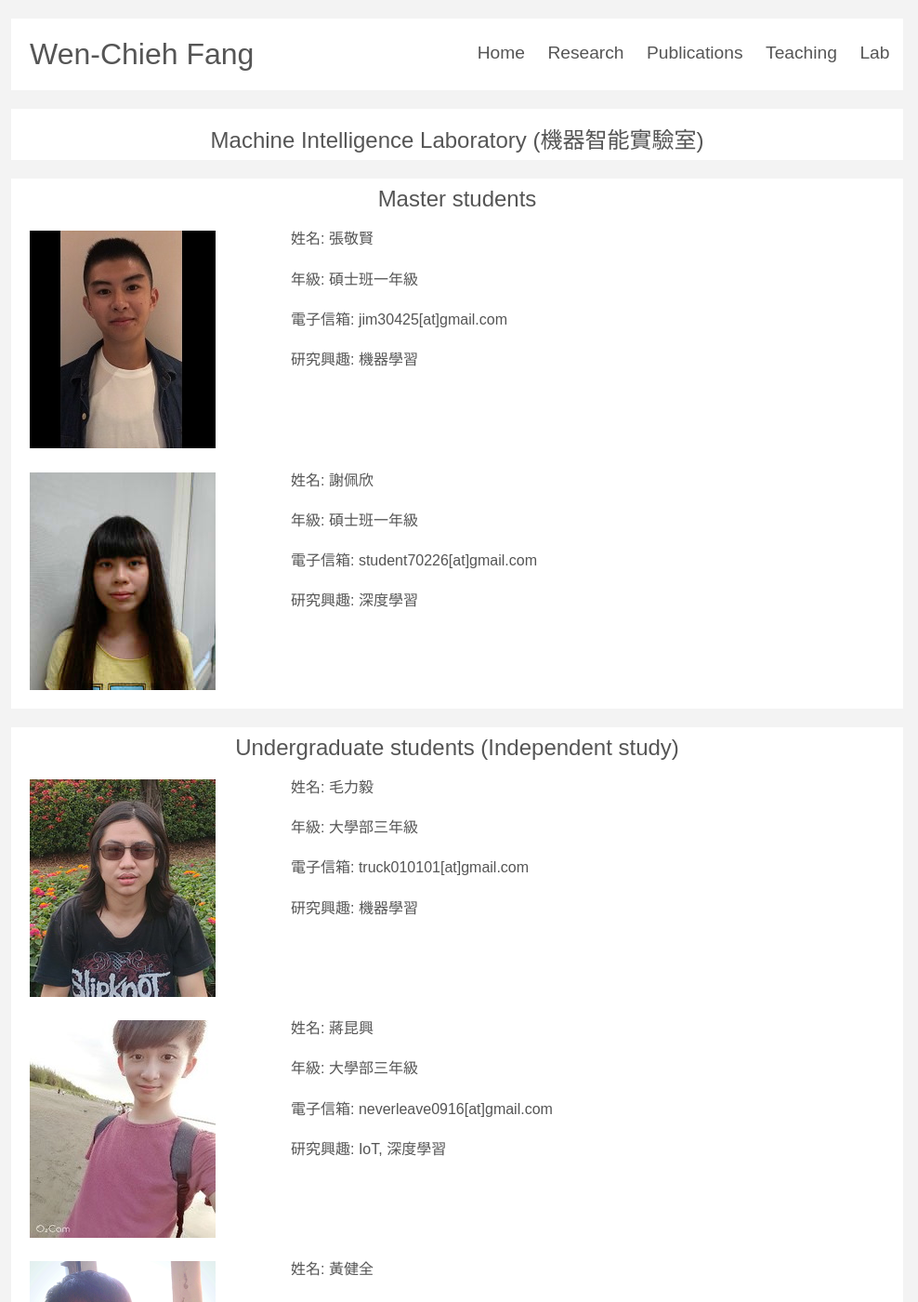
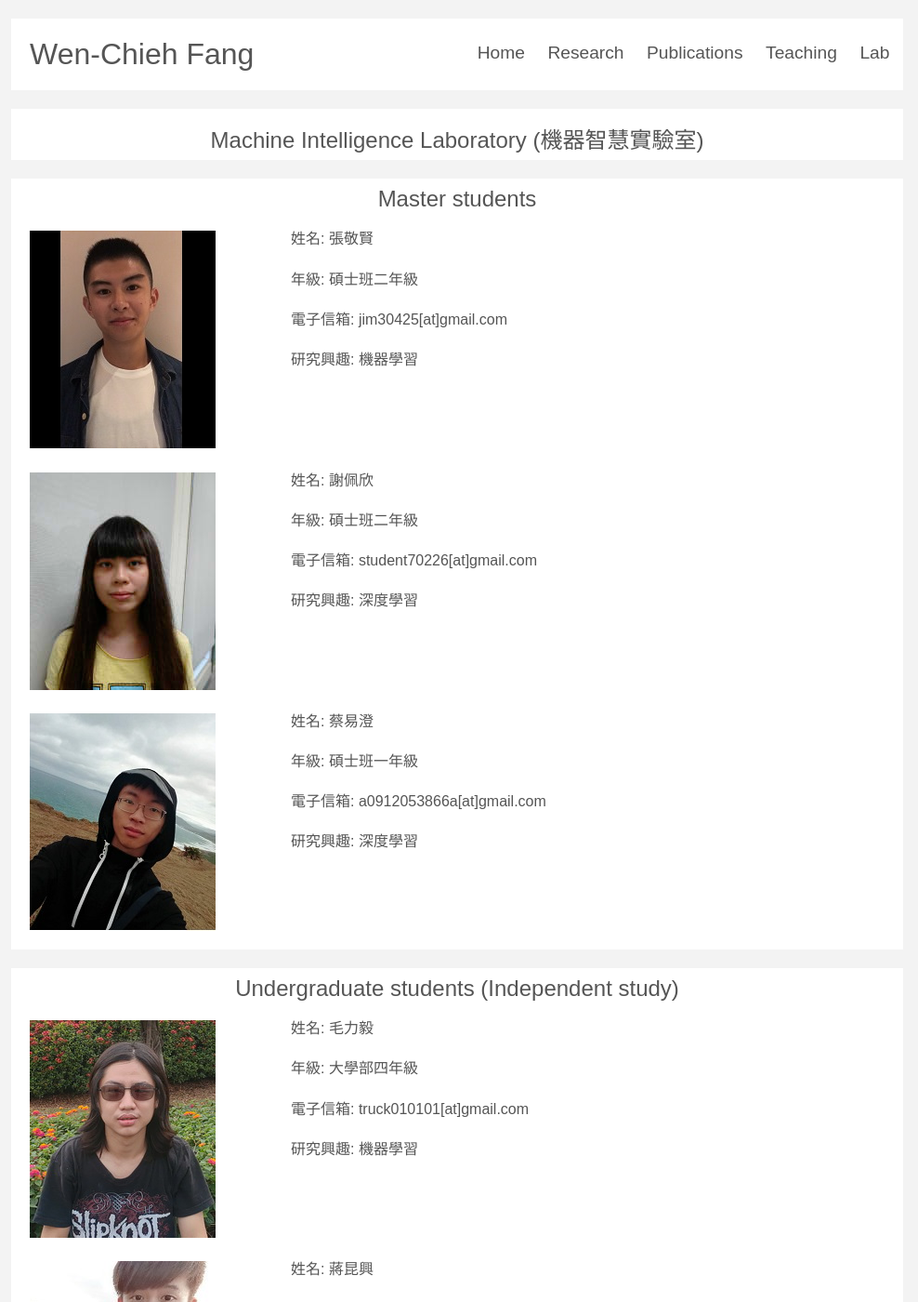
Before and after one commit to ncyu-deep/myblog, a Jekyll site: the page built from lab.md, in a window 1280 px wide and 1400 px high. Shown: the whole window at 93% size, without its empty margins (148-1136 px from the left). Built offline with Jekyll 4.4.1, drawn with Linux system fonts in a browser that asks for light colours; some web fonts are replaced; some of the changed text lies outside the part shown.

Commit message:
Revise lab.md: Add Yi-Cheng Tsai

```diff
--- a/lab.md
+++ b/lab.md
@@ -3,7 +3,7 @@ layout: default
 title: My lab
 ---
 
-<h2 style="text-align: center">Machine Intelligence Laboratory (機器智能實驗室)</h2>
+<h2 style="text-align: center">Machine Intelligence Laboratory (機器智慧實驗室)</h2>
 
 <hr>
 
@@ -13,7 +13,7 @@ title: My lab
 
 姓名: 張敬賢
 
-年級: 碩士班一年級
+年級: 碩士班二年級
 
 電子信箱: jim30425[at]gmail.com
 
@@ -23,13 +23,27 @@ title: My lab
 
 <br/>
 
-<img src="Pei-Hsin.png" align="left" style="margin-top:5px; margin-right:81px" alt="Jin-Xian"/>
+<img src="Pei-Hsin.png" align="left" style="margin-top:5px; margin-right:81px" alt="Pei-Hsin"/>
 
 姓名: 謝佩欣
 
+年級: 碩士班二年級
+
+電子信箱: student70226[at]gmail.com
+
+研究興趣: 深度學習
+
+<br/>
+
+<br/>
+
+<img src="Yi-Cheng.png" align="left" style="margin-top:5px; margin-right:81px" alt="Yi-Cheng"/>
+
+姓名: 蔡易澄
+
 年級: 碩士班一年級
 
-電子信箱: student70226[at]gmail.com
+電子信箱: a0912053866a[at]gmail.com
 
 研究興趣: 深度學習
 
@@ -45,7 +59,7 @@ title: My lab
 
 姓名: 毛力毅
 
-年級: 大學部三年級
+年級: 大學部四年級
 
 電子信箱: truck010101[at]gmail.com
 
@@ -59,7 +73,7 @@ title: My lab
 
 姓名: 蔣昆興
 
-年級: 大學部三年級
+年級: 大學部四年級
 
 電子信箱: neverleave0916[at]gmail.com
 
@@ -73,7 +87,7 @@ title: My lab
 
 姓名: 黃健全
 
-年級: 大學部三年級
+年級: 大學部四年級
 
 電子信箱: a3813065a[at]gmail.com
 
@@ -87,65 +101,9 @@ title: My lab
 
 姓名: 林宥霖
 
-年級: 大學部三年級
+年級: 大學部四年級
 
 電子信箱: sjisjisji0[at]gmail.com
-
-研究興趣: 機器學習
-
-<br/>
-
-<br/>
-
-<img src="lin.png" align="left" style="margin-top:5px; margin-right:81px" alt="lin"/>
-
-姓名: 林桂梅
-
-年級: 大學部四年級
-
-電子信箱: s9352816[at]gmail.com
-
-研究興趣: 機器預測
-
-<br/>
-
-<br/>
-
-<img src="huang.png" align="left" style="margin-top:5px; margin-right:81px" alt="huang"/>
-
-姓名: 黃珮華
-
-年級: 大學部四年級
-
-電子信箱: ilu6361972[at]gmail.com
-
-研究興趣: 資料探勘
-
-<br/>
-
-<br/>
-
-<img src="ou.png" align="left" style="margin-top:5px; margin-right:81px" alt="ou"/>
-
-姓名: 歐宇哲
-
-年級: 大學部四年級
-
-電子信箱: e96031001[at]gmail.com
-
-研究興趣: 機器學習與預測分析
-
-<br/>
-
-<br/>
-
-<img src="chen.png" align="left" style="margin-top:5px; margin-right:81px" alt="chen"/>
-
-姓名: 陳品澔
-
-年級: 大學部四年級
-
-電子信箱: s1052992[at]mail.ncyu.edu.tw
 
 研究興趣: 機器學習
 
@@ -157,7 +115,63 @@ title: My lab
 
 <h2 style="text-align: center">Alumni</h2>
 
-<img src="tingwei.png" align="left" style="margin-top:5px; margin-right:81px" alt="tingwei"/>
+<img src="Guei-Mei.png" align="left" style="margin-top:5px; margin-right:81px" alt="Guei-Mei"/>
+
+姓名: 林桂梅
+
+<!--年級: 大學部四年級-->
+
+電子信箱: s9352816[at]gmail.com
+
+研究興趣: 機器預測
+
+<br/>
+
+<br/>
+
+<img src="Pei-Hua.png" align="left" style="margin-top:5px; margin-right:81px" alt="Pei-Hua"/>
+
+姓名: 黃珮華
+
+<!--年級: 大學部四年級-->
+
+電子信箱: ilu6361972[at]gmail.com
+
+研究興趣: 資料探勘
+
+<br/>
+
+<br/>
+
+<img src="Yu-Zhe.png" align="left" style="margin-top:5px; margin-right:81px" alt="Yu-Zhe"/>
+
+姓名: 歐宇哲
+
+<!--年級: 大學部四年級-->
+
+電子信箱: e96031001[at]gmail.com
+
+研究興趣: 機器學習與預測分析
+
+<br/>
+
+<br/>
+
+<img src="Pin-Hao.png" align="left" style="margin-top:5px; margin-right:81px" alt="Pin-Hao"/>
+
+姓名: 陳品澔
+
+<!--年級: 大學部四年級-->
+
+電子信箱: hank85293[at]gmail.com
+
+研究興趣: 機器學習
+
+<br/>
+
+<br/>
+
+<img src="Ting-Wei.png" align="left" style="margin-top:5px; margin-right:81px" alt="Ting-Wei"/>
 
 姓名: 張廷瑋
 
@@ -171,9 +185,7 @@ title: My lab
 
 <br/>
 
-<br/>
-
-<img src="lu.png" align="left" style="margin-top:5px; margin-right:81px" alt="lu"/>
+<img src="Ming-Yu.png" align="left" style="margin-top:5px; margin-right:81px" alt="Ming-Yu"/>
 
 姓名: 呂明育
 
```
Also changed, not shown: Guei-Mei.png (renamed from lin.png), Ming-Yu.png (renamed from lu.png), Pei-Hua.png (renamed from huang.png), Pin-Hao.png (renamed from chen.png), Ting-Wei.png (renamed from tingwei.png), Yi-Cheng.jpg (added), Yi-Cheng.png (added), Yu-Zhe.png (renamed from ou.png).
